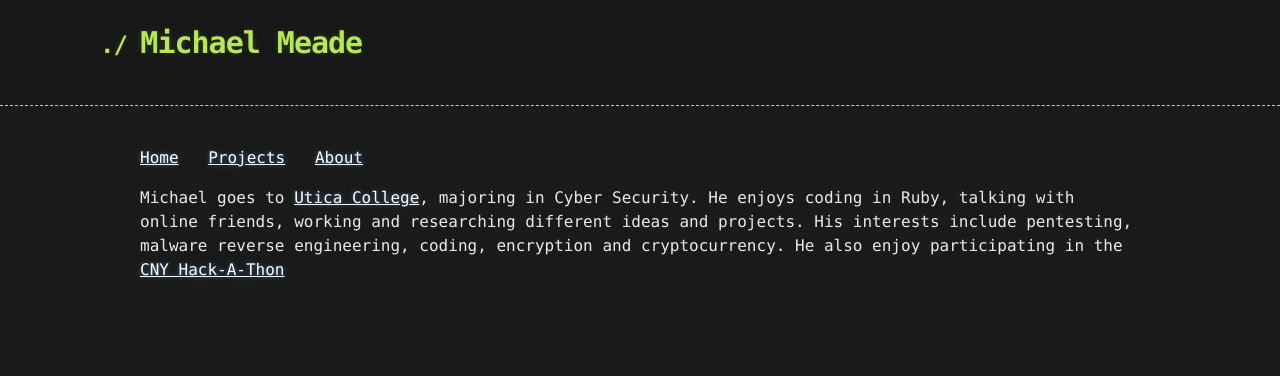
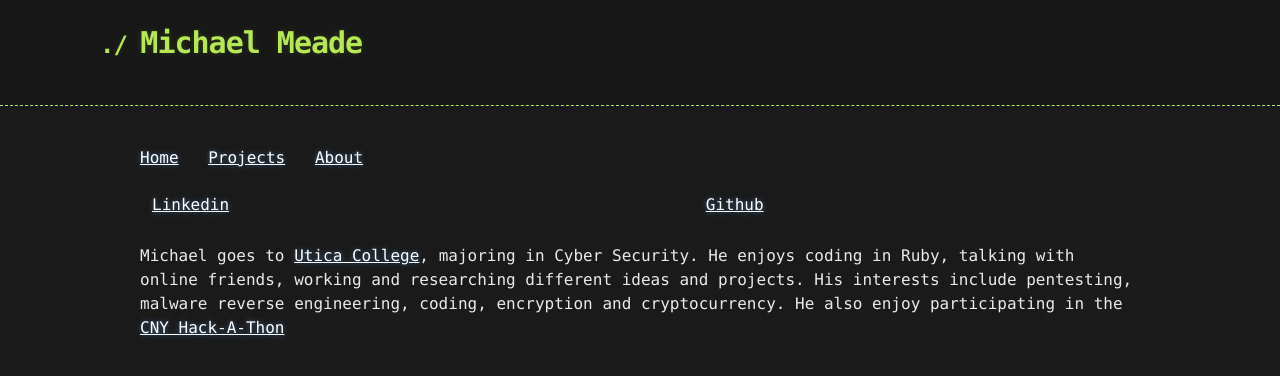
Before and after one commit to Michael-Meade/MinerFind, a Jekyll site: the page built from About.md, in a window 1280 px wide. Shown: the top 376 px of the page. Built offline with Jekyll 4.4.1, drawn with Linux system fonts in a browser that asks for light colours; our own code applies the rules of GitHub Pages for plain Markdown files; the repository's description, which GitHub fills in, is left out.

Commit message:
Update About.md

```diff
--- a/About.md
+++ b/About.md
@@ -1 +1,3 @@
+<a href="https://www.linkedin.com/in/michaelmeade3">Linkedin</a> |  <a href="https://github.com/Michael-Meade">Github</a>
+
 Michael goes to <a href="https://en.wikipedia.org/wiki/Utica_College">Utica College</a>, majoring in Cyber Security. He enjoys coding in Ruby, talking with online friends, working and researching different ideas and projects. His interests include pentesting, malware reverse engineering, coding, encryption and cryptocurrency.  He also enjoy participating in the <a href="https://www.cnyhackathon.org/">CNY Hack-A-Thon</a>
```
